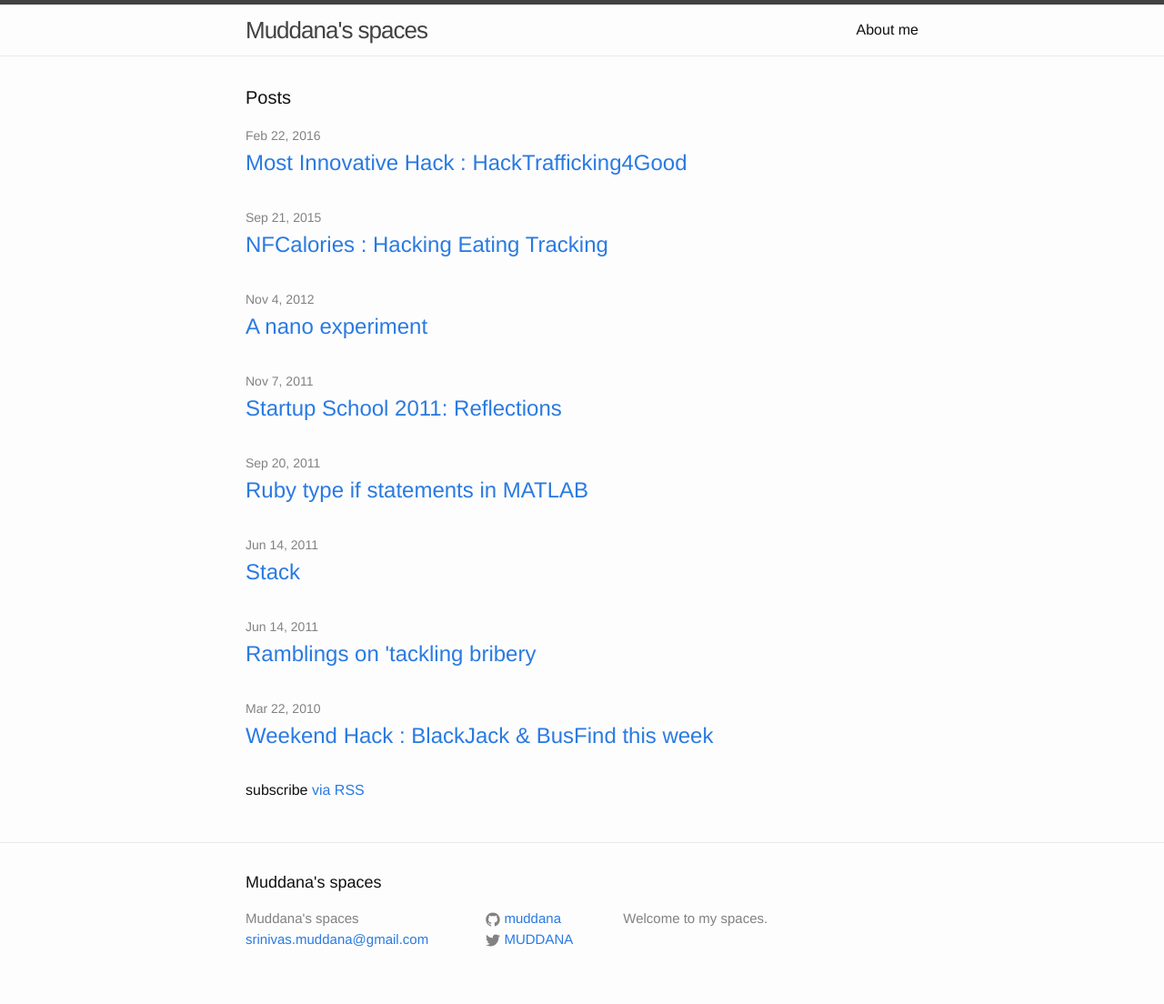
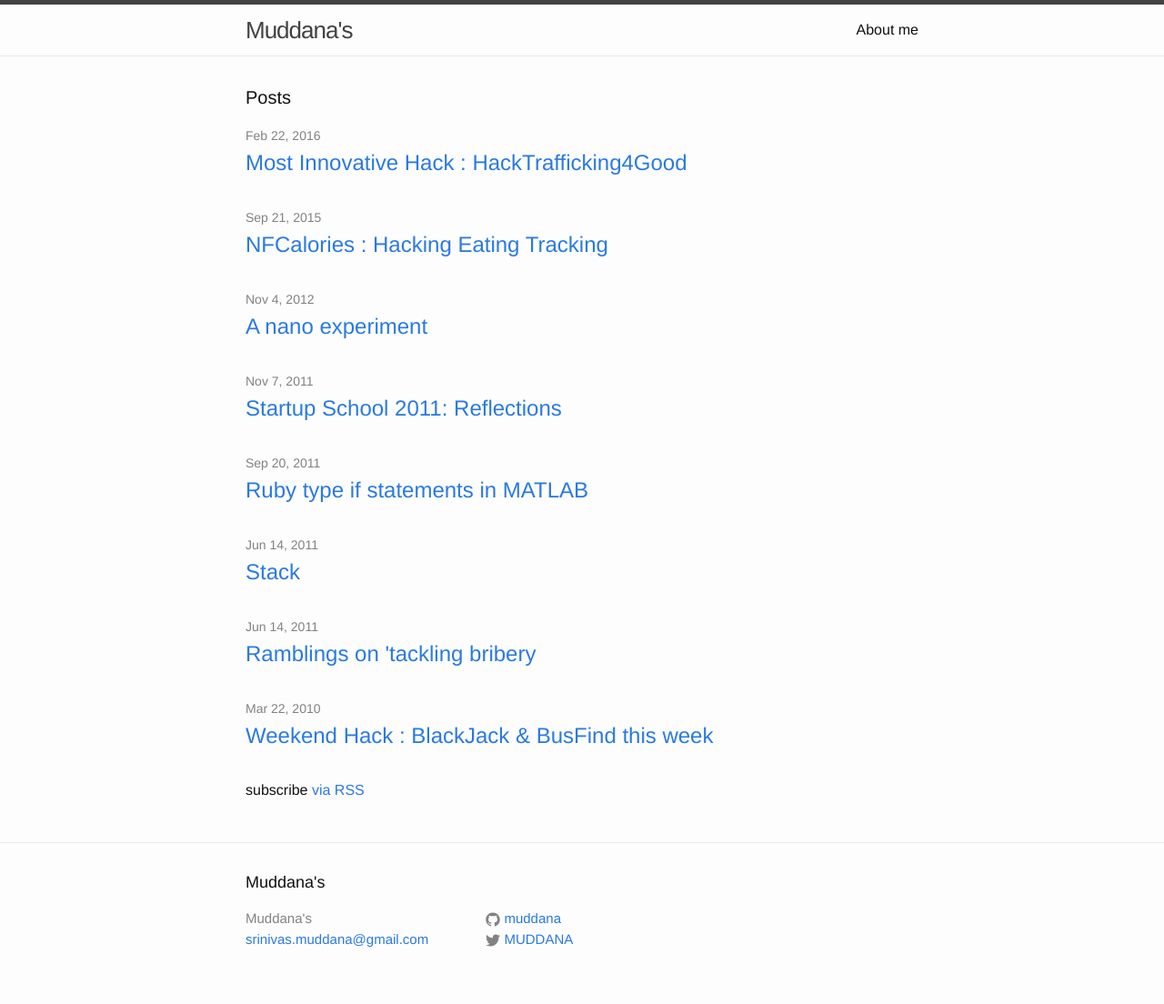
Before and after one commit to muddana/muddana.github.io, a Jekyll site: the page built from blog/index.html, in a window 1280 px wide. Shown: the whole page at 91% size. Built offline with Jekyll 4.4.1, drawn with Linux system fonts in a browser that asks for light colours.

Commit message:
modified structure a bit
moved datetime to end of post.

```diff
--- a/_config.yml
+++ b/_config.yml
@@ -6,10 +6,10 @@
 # 'jekyll serve'. If you change this file, please restart the server process.
 
 # Site settings
-title: Muddana's spaces
+title: Muddana's
 email: srinivas.muddana@gmail.com
 description: > # this means to ignore newlines until "baseurl:"
-  Welcome to my spaces.
+
 baseurl: "" # the subpath of your site, e.g. /blog
 url: "http://localhost:4000/" # the base hostname & protocol for your site
 twitter_username: MUDDANA
--- a/index.html
+++ b/index.html
@@ -4,17 +4,17 @@
 
 <div class="home">
 
-  <h1 class="page-heading">Posts</h1>
+  <h1 class="page-heading"></h1>
 
   <ul class="post-list">
     {% for post in site.posts %}
       <li>
-        <span class="post-meta">{{ post.date | date: "%b %-d, %Y" }}</span>
-
         <h2>
           <a class="post-link" href="{{ post.url | prepend: site.baseurl }}">{{ post.title }}</a>
         </h2>
         {{ post.excerpt }}
+        <br/>
+        <span class="post-meta">{{ post.date | date: "%b %-d, %Y" }}</span>
       </li>
     {% endfor %}
   </ul>
```
